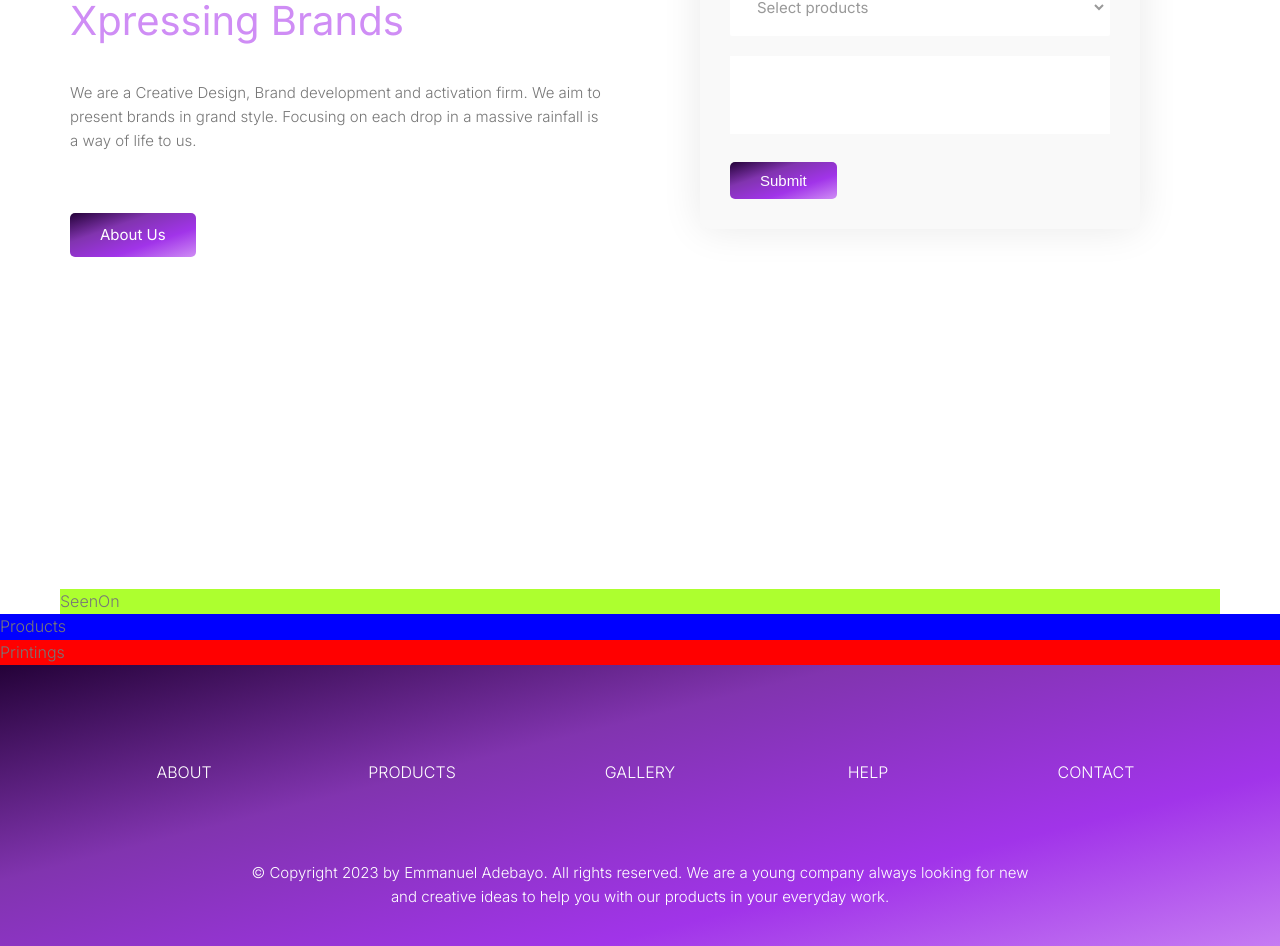
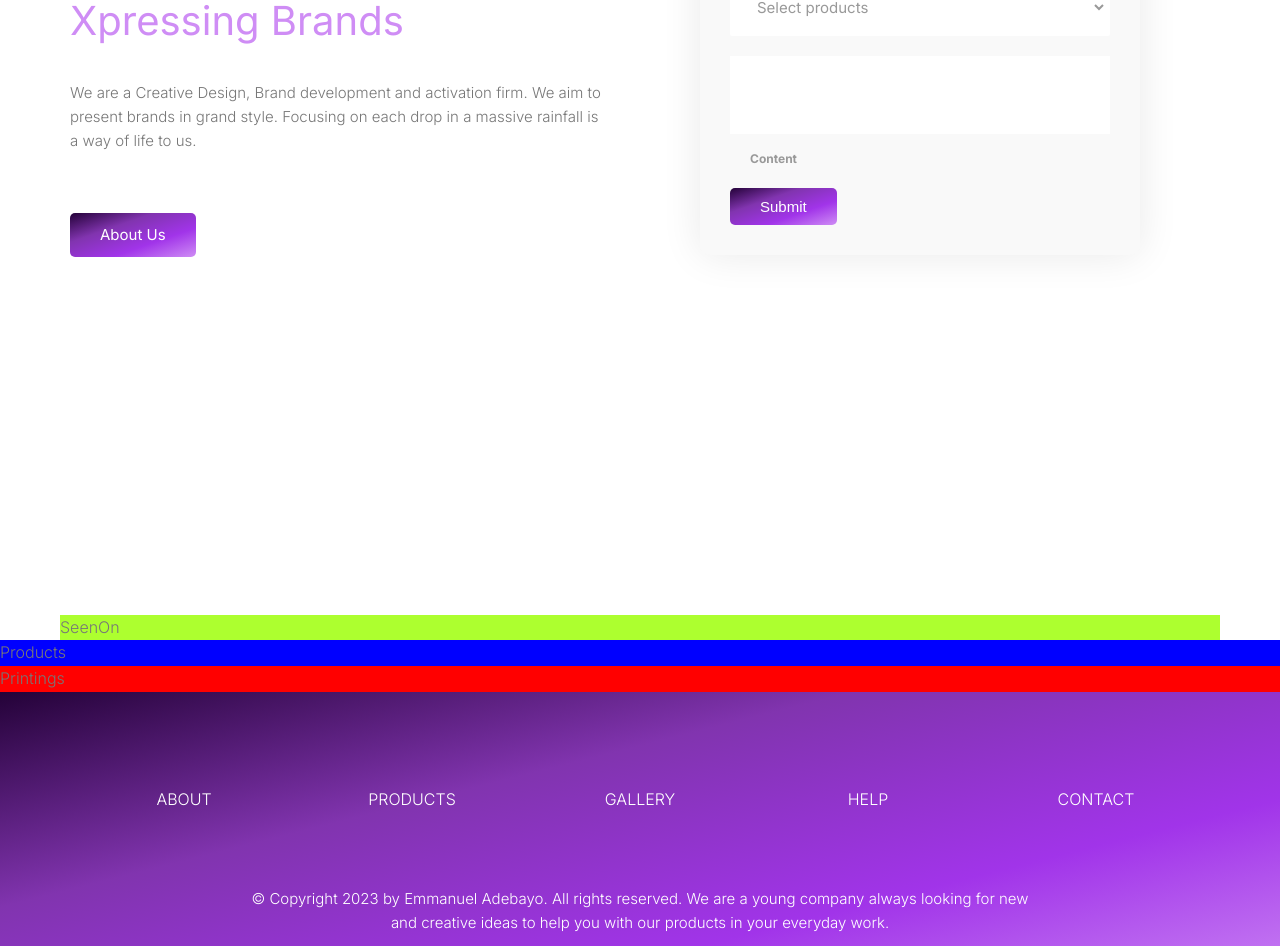
Before and after one commit to esteemayo/next-idesignx, a Next.js app: page / in a window 1280 px wide. Shown: the part 904-1850 px from the top of the page. Built offline with nearby package versions, Linux system fonts and the light colour scheme.

Commit message:
fix: modify

```diff
--- a/src/components/Contact.tsx
+++ b/src/components/Contact.tsx
@@ -73,6 +73,7 @@ const Contact = () => {
             onChange={handleChange}
             required
           />
+          <Label htmlFor='content'>Content</Label>
         </FormGroup>
         <Button type='submit'>Submit</Button>
       </Form>
```
